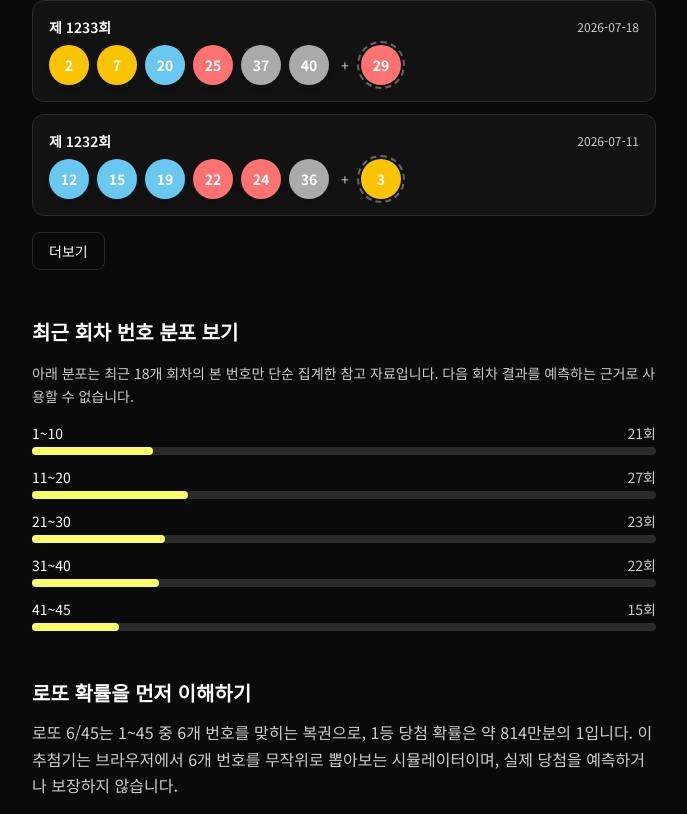
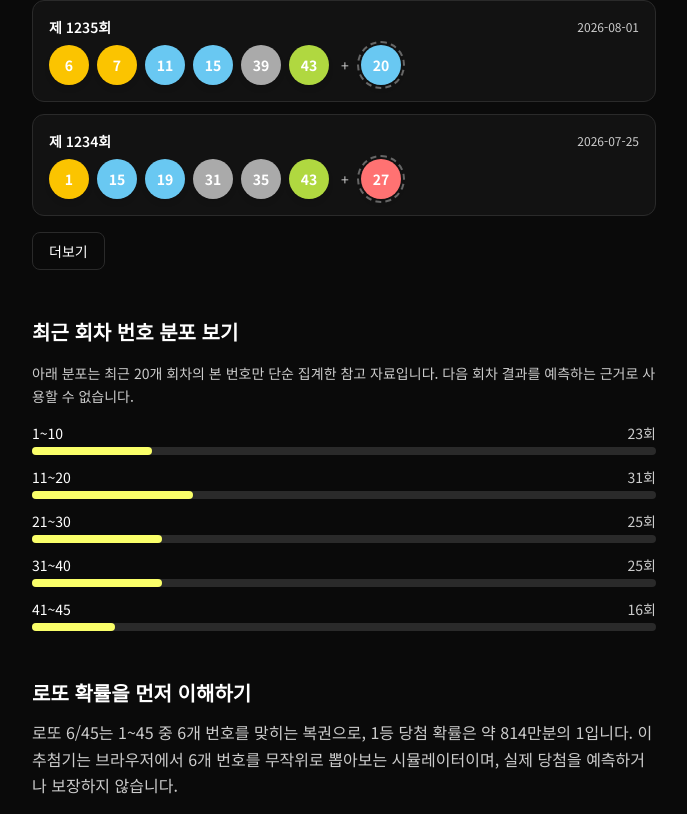
Before and after one commit to willkim11/dailypicklab, a Next.js app: page /lotto in a window 1280 px wide. Shown: the part 666-1480 px from the top of the page, without its empty margins (296-983 px from the left). Built offline with nearby package versions, Linux system fonts and the light colour scheme.

Commit message:
Update lotto result for round 1236

```diff
--- a/app/lotto/LottoClient.tsx
+++ b/app/lotto/LottoClient.tsx
@@ -67,6 +67,8 @@ const RECENT_RESULTS_PAGE_SIZE = 5;
 
 // 지난 회차 당첨번호
 const RECENT_RESULTS = [
+  { round: 1236, date: "2026-08-08", numbers: [12, 18, 21, 29, 34, 38], bonus: 10 },
+  { round: 1235, date: "2026-08-01", numbers: [6, 7, 11, 15, 39, 43], bonus: 20 },
   { round: 1234, date: "2026-07-25", numbers: [1, 15, 19, 31, 35, 43], bonus: 27 },
   { round: 1233, date: "2026-07-18", numbers: [2, 7, 20, 25, 37, 40], bonus: 29 },
   { round: 1232, date: "2026-07-11", numbers: [12, 15, 19, 22, 24, 36], bonus: 3 },
```
